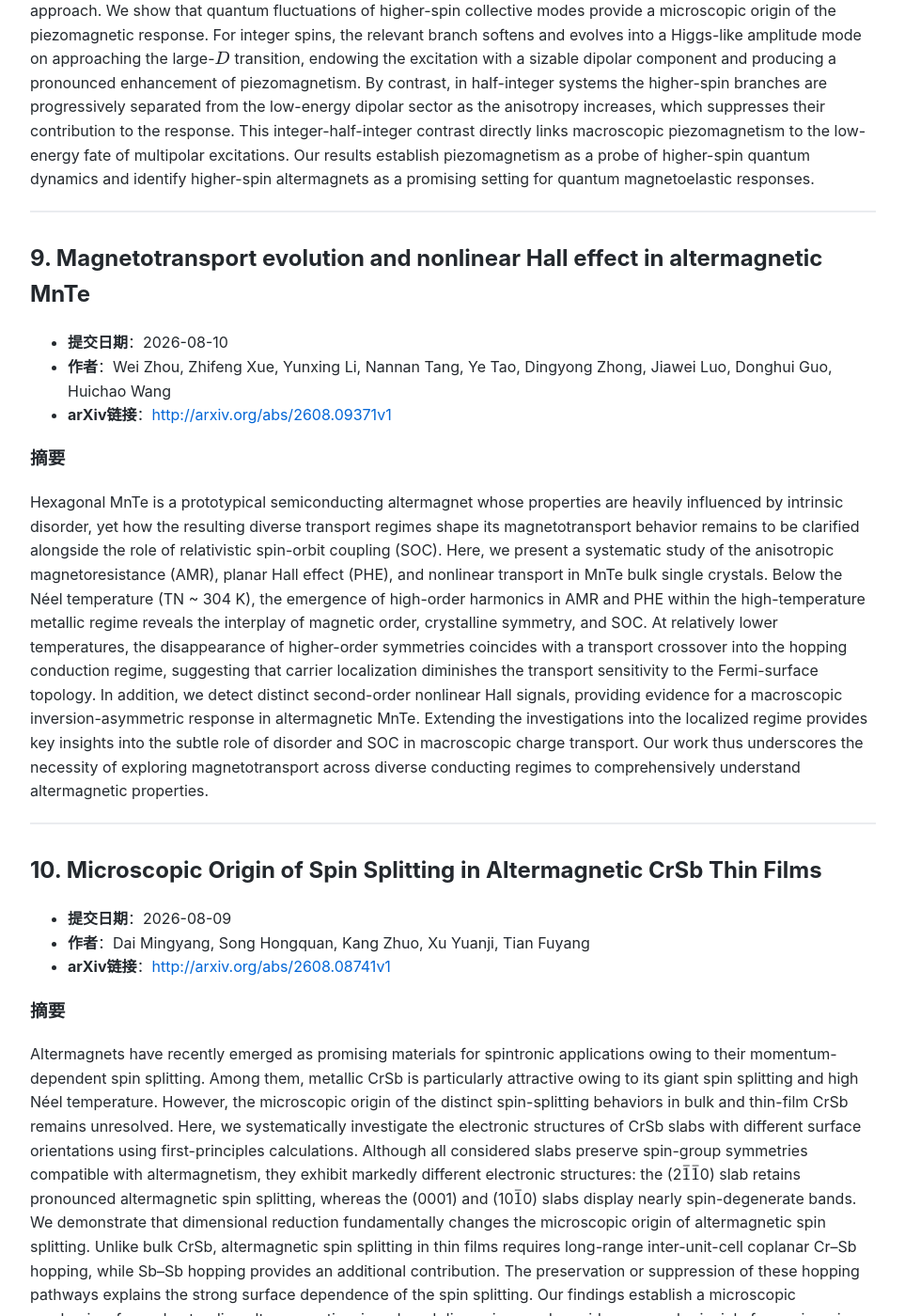
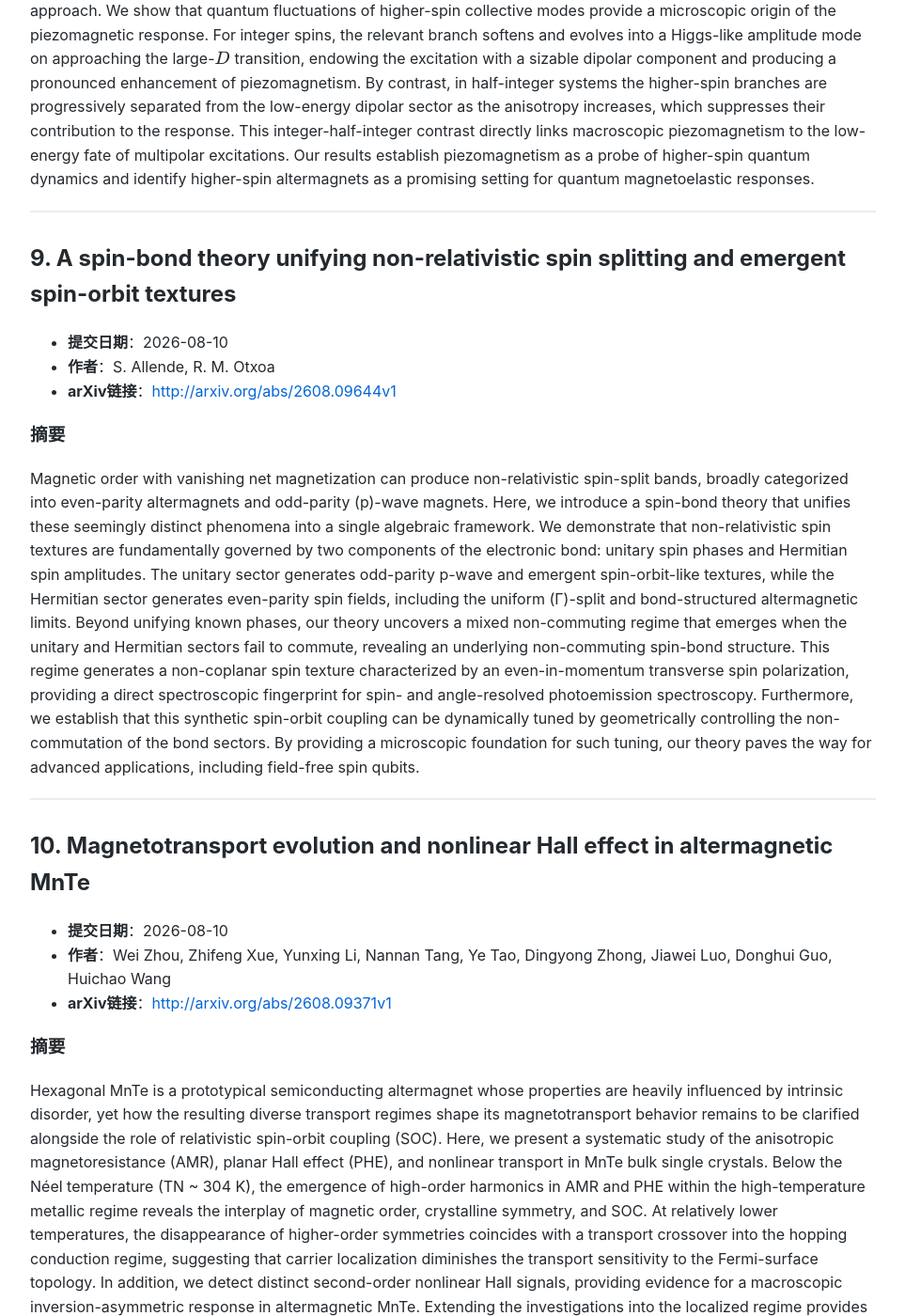
Before and after one commit to yangke25491/daily-arxiv-altermagnetic, a Jekyll site: the page built from index.md, in a window 1280 px wide and 1400 px high, scrolled down 4493 px. Shown: the whole window at 94% size, without its empty margins (158-1121 px from the left). Built offline with Jekyll 4.4.1, drawn with Linux system fonts in a browser that asks for light colours; some of the changed text lies outside the part shown.

Commit message:
Automated update: arXiv papers

```diff
--- a/index.md
+++ b/index.md
@@ -98,7 +98,18 @@ We investigate piezomagnetism in higher-spin altermagnets with easy-plane single
 
 ---
 
-## 9. Magnetotransport evolution and nonlinear Hall effect in altermagnetic MnTe
+## 9. A spin-bond theory unifying non-relativistic spin splitting and emergent spin-orbit textures
+
+- **提交日期**：2026-08-10
+- **作者**：S. Allende, R. M. Otxoa
+- **arXiv链接**：[http://arxiv.org/abs/2608.09644v1](http://arxiv.org/abs/2608.09644v1)
+
+### 摘要
+Magnetic order with vanishing net magnetization can produce non-relativistic spin-split bands, broadly categorized into even-parity altermagnets and odd-parity \(p\)-wave magnets. Here, we introduce a spin-bond theory that unifies these seemingly distinct phenomena into a single algebraic framework. We demonstrate that non-relativistic spin textures are fundamentally governed by two components of the electronic bond: unitary spin phases and Hermitian spin amplitudes. The unitary sector generates odd-parity p-wave and emergent spin-orbit-like textures, while the Hermitian sector generates even-parity spin fields, including the uniform \(Γ\)-split and bond-structured altermagnetic limits. Beyond unifying known phases, our theory uncovers a mixed non-commuting regime that emerges when the unitary and Hermitian sectors fail to commute, revealing an underlying non-commuting spin-bond structure. This regime generates a non-coplanar spin texture characterized by an even-in-momentum transverse spin polarization, providing a direct spectroscopic fingerprint for spin- and angle-resolved photoemission spectroscopy. Furthermore, we establish that this synthetic spin-orbit coupling can be dynamically tuned by geometrically controlling the non-commutation of the bond sectors. By providing a microscopic foundation for such tuning, our theory paves the way for advanced applications, including field-free spin qubits.
+
+---
+
+## 10. Magnetotransport evolution and nonlinear Hall effect in altermagnetic MnTe
 
 - **提交日期**：2026-08-10
 - **作者**：Wei Zhou, Zhifeng Xue, Yunxing Li, Nannan Tang, Ye Tao, Dingyong Zhong, Jiawei Luo, Donghui Guo, Huichao Wang
```
Also changed, not shown: other parts of index.md (+22 -22 lines).
